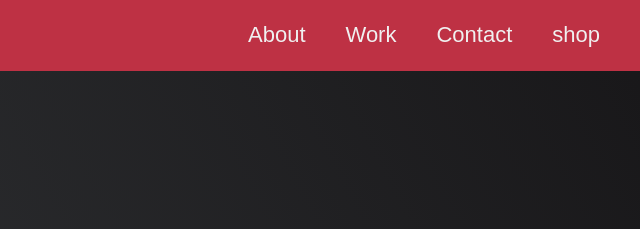
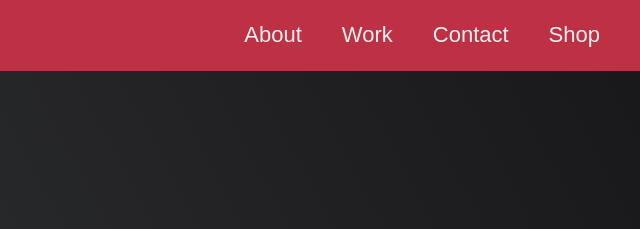
Before and after one commit to tiritaki/personal-page, a plain HTML site: page index.html in a window 1280 px wide. Shown: the top 229 px of the page, 640-1280 px from the left. Drawn offline with Linux system fonts and the light colour scheme.

Commit message:
playing with shop

```diff
--- a/index.html
+++ b/index.html
@@ -28,7 +28,7 @@
           <a href="#contact" >Contact</a>
         </li>
         <li>
-          <a href="shop.html" >shop</a>
+          <a href="shop.html" >Shop</a>
         </li>
       </ul>
     </nav>
```
